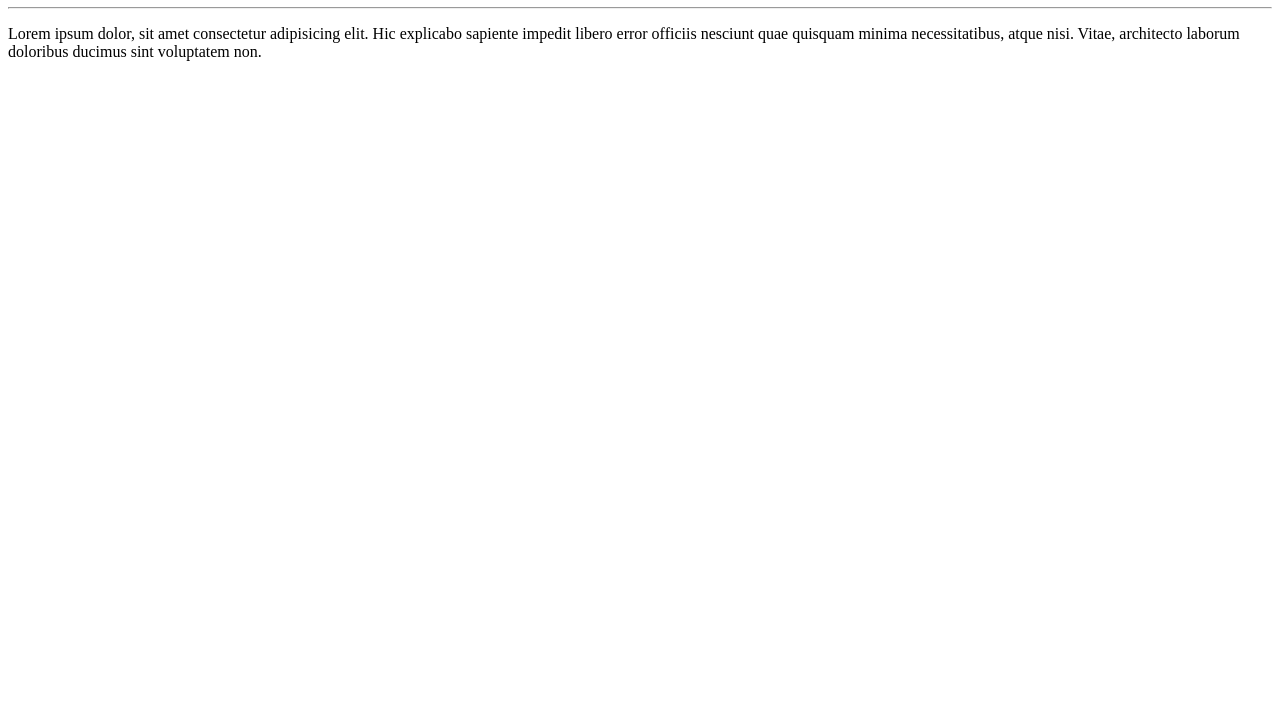
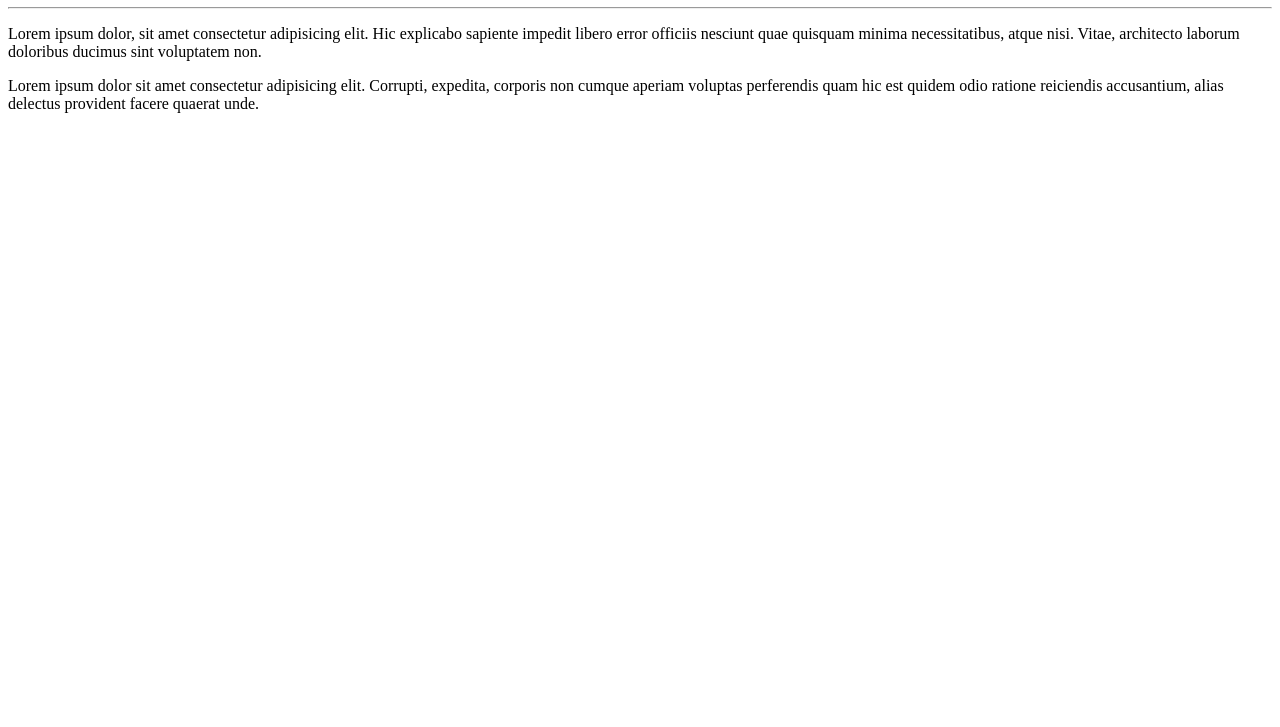
Before and after one commit to LuisHenriqued16/Ola-Mundo, a plain HTML site: page site-exemplo/index.html in a window 1280 px wide. Shown: the part 73-800 px from the top of the page. Drawn offline with Linux system fonts and the light colour scheme.

Commit message:
adicionei um parágrafo

```diff
--- a/site-exemplo/index.html
+++ b/site-exemplo/index.html
@@ -9,5 +9,6 @@
     <h1>Olá,Mundo!</h1>
     <hr>
     <p>Lorem ipsum dolor, sit amet consectetur adipisicing elit. Hic explicabo sapiente impedit libero error officiis nesciunt quae quisquam minima necessitatibus, atque nisi. Vitae, architecto laborum doloribus ducimus sint voluptatem non.</p>
+    <p>Lorem ipsum dolor sit amet consectetur adipisicing elit. Corrupti, expedita, corporis non cumque aperiam voluptas perferendis quam hic est quidem odio ratione reiciendis accusantium, alias delectus provident facere quaerat unde.</p>
 </body>
 </html>
```
